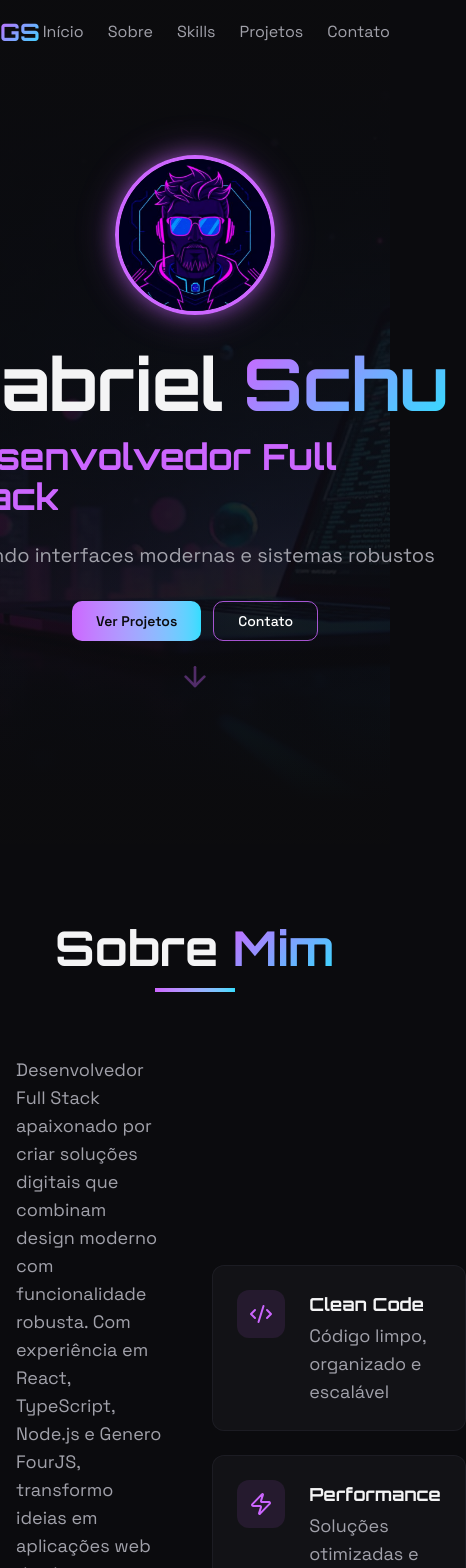
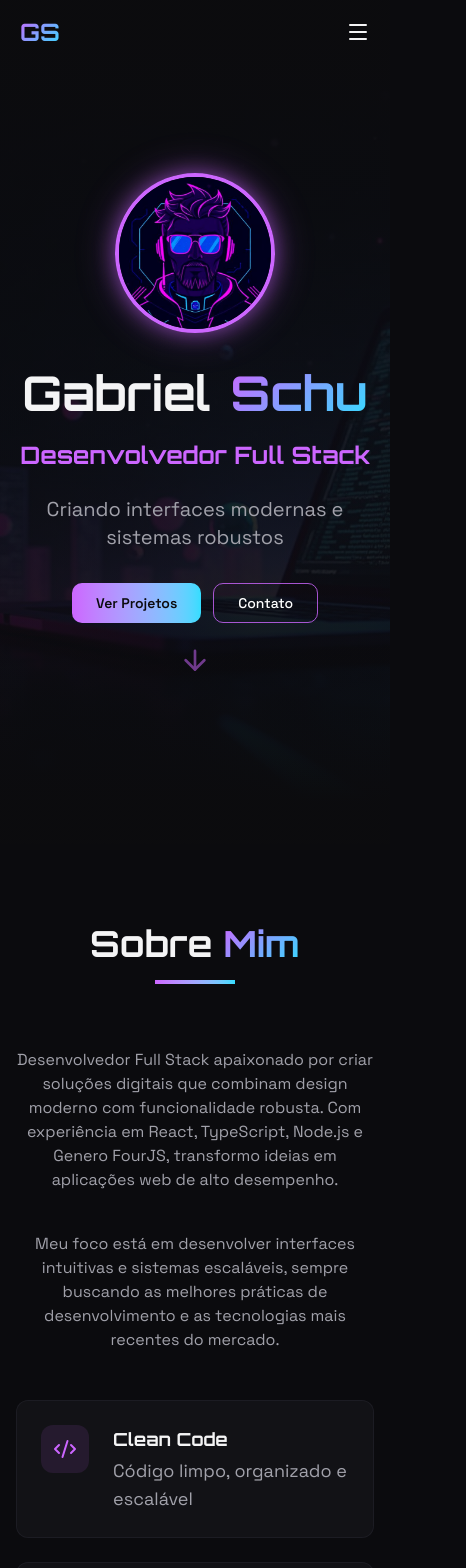
Before and after one commit to SchuGabriel/portifolio, a Next.js app: page / in a window 390 px wide. Shown: the top 1568 px of the page, 466 px wide, since content can reach past the window. Built offline with nearby package versions, Linux system fonts and the light colour scheme.

Commit message:
📱 update layout and styles for About, Contact, Hero, SectionTitle, Skill, and Footer components for improved responsiveness and visual consistency

```diff
--- a/app/components/about.tsx
+++ b/app/components/about.tsx
@@ -43,13 +43,13 @@ export function About() {
       <div className="container mx-auto px-4 md:px-6">
         <SectionTitle firstTitle="Sobre" secondTitle="Mim" />
 
-        <div className="flex justify-between items-center gap-12">
+        <div className="flex flex-col lg:flex-row justify-between items-center gap-12">
           <motion.div
             initial={{ opacity: 0, x: -30 }}
             whileInView={{ opacity: 1, x: 0 }}
             transition={{ duration: 0.6 }}
             viewport={{ once: true, amount: 0.3 }}
-            className="flex flex-col gap-10 w-1/2 text-muted-foreground text-lg"
+            className="flex flex-col gap-10 lg:w-1/2 text-muted-foreground text-base lg:text-lg text-center lg:text-left"
           >
             <p>
               Desenvolvedor Full Stack apaixonado por criar soluções digitais
--- a/app/components/contact.tsx
+++ b/app/components/contact.tsx
@@ -50,7 +50,7 @@ export function Contact() {
           initial="hidden"
           whileInView="visible"
           viewport={{ once: true, amount: 0.3 }}
-          className="grid grid-cols-2 md:grid-cols-3 gap-8 w-full md:w-4/6 mt-10"
+          className="grid grid-cols-1 md:grid-cols-3 gap-8 w-full md:w-4/6 mt-10"
         >
           {contactWays.map((contactway, index) => (
             <motion.a
@@ -67,7 +67,7 @@ export function Contact() {
                     className={`${contactway.color ?? ""} w-8 h-8`}
                   />
                 </CardHeader>
-                <CardContent className="space-y-1.5">
+                <CardContent className="space-y-1.5 wrap-break-word">
                   <h3 className="text-lg">{contactway.title}</h3>
                   <p className="text-muted-foreground">
                     {contactway.description}
--- a/app/components/footer.tsx
+++ b/app/components/footer.tsx
@@ -6,7 +6,7 @@ export function Footer() {
   const year = new Date().getFullYear();
 
   return (
-    <footer className="py-8 bg-card border-t border-border">
+    <footer className="py-8 px-5 bg-card border-t border-border">
       <div className="container mx-auto">
         <div className="flex justify-between">
           <div className="flex flex-col space-y-2">
--- a/app/components/header.tsx
+++ b/app/components/header.tsx
@@ -1,10 +1,13 @@
 "use client";
 
-import { motion } from "motion/react";
+import { Menu, X } from "lucide-react";
+import { AnimatePresence, motion } from "motion/react";
 import { useEffect, useState } from "react";
 
 export function Header() {
   const [isScrolled, setIsScrolled] = useState(false);
+  const [isMobileMenuOpen, setIsMobileMenuOpen] = useState(false);
+
   const hoverGradient =
     "relative text-muted-foreground hover:text-primary after:absolute after:left-0 after:-bottom-1 after:h-0.5 after:w-0 after:bg-linear-to-r after:from-primary after:to-secondary after:transition-all after:duration-300 hover:after:w-full";
 
@@ -24,6 +27,25 @@ export function Header() {
     return () => window.removeEventListener("scroll", handleScroll);
   }, []);
 
+  const handleNavClick = (event: React.MouseEvent, href: string) => {
+    const isMobile = window.innerWidth < 768;
+
+    if (isMobile) {
+      event.preventDefault();
+
+      const element = document.querySelector(href);
+      if (!element) return;
+
+      window.history.pushState(null, "", href);
+
+      const y = element.getBoundingClientRect().top + window.scrollY - 30;
+
+      window.scrollTo({ top: y - 10, behavior: "smooth" });
+
+      setIsMobileMenuOpen(false);
+    }
+  };
+
   return (
     <header className="fixed top-0 left-0 right-0 z-50">
       <motion.div
@@ -32,18 +54,49 @@ export function Header() {
         transition={{ duration: 0.5 }}
         className={isScrolled ? "bg-card glass shadow-lg" : "bg-transparent"}
       >
-        <div className="container mx-auto flex justify-between items-center py-4">
+        <div className="container mx-auto flex justify-between items-center py-4 px-5">
           <div>
             <h3 className="gradient-text text-2xl select-none">GS</h3>
           </div>
-          <div className="flex gap-6 text-muted-foreground ">
+
+          <div className="hidden md:flex gap-6 text-muted-foreground ">
             {navItems.map((item) => (
               <a key={item.label} href={item.href} className={hoverGradient}>
                 {item.label}
               </a>
             ))}
           </div>
+
+          <button
+            onClick={() => setIsMobileMenuOpen(!isMobileMenuOpen)}
+            className="md:hidden text-foreground hover:text-primary transition-colors"
+          >
+            {isMobileMenuOpen ? <X size={24} /> : <Menu size={24} />}
+          </button>
         </div>
+
+        <AnimatePresence>
+          {isMobileMenuOpen && (
+            <motion.nav
+              initial={{ x: "-100%", opacity: 0 }}
+              animate={{ x: "0%", opacity: 1 }}
+              exit={{ x: "-100%", opacity: 0 }}
+              transition={{ duration: 0.3 }}
+              className="md:hidden flex flex-col gap-4 px-6 py-4 bg-card shadow-lg"
+            >
+              {navItems.map((item) => (
+                <a
+                  key={item.href}
+                  href={item.href}
+                  onClick={(e) => handleNavClick(e, item.href)}
+                  className="text-muted-foreground hover:text-primary transition-colors py-2"
+                >
+                  {item.label}
+                </a>
+              ))}
+            </motion.nav>
+          )}
+        </AnimatePresence>
       </motion.div>
     </header>
   );
--- a/app/components/hero.tsx
+++ b/app/components/hero.tsx
@@ -42,25 +42,25 @@ export function Hero() {
           whileInView="visible"
           viewport={{ once: true }}
           initial="hidden"
-          className="flex flex-col items-center justify-center gap-4"
+          className="flex flex-col items-center justify-center gap-4 px-4"
         >
           <motion.h1
             variants={itemVariants}
-            className="flex gap-5 text-7xl mb-0.5"
+            className="flex flex-wrap justify-center leading-14 gap-5 text-5xl lg:text-7xl mb-0.5"
           >
             Gabriel <span className="gradient-text">Schu</span>
           </motion.h1>
 
           <motion.h3
             variants={itemVariants}
-            className="text-primary text-4xl mb-2"
+            className="text-primary text-2xl lg:text-4xl mb-2 text-center"
           >
             Desenvolvedor Full Stack
           </motion.h3>
 
           <motion.span
             variants={itemVariants}
-            className="text-xl text-muted-foreground mb-4"
+            className="flex text-center text-xl text-muted-foreground mb-4 mx-2"
           >
             Criando interfaces modernas e sistemas robustos
           </motion.span>
--- a/app/components/section-title.tsx
+++ b/app/components/section-title.tsx
@@ -17,7 +17,7 @@ export function SectionTitle({
       viewport={{ once: true, amount: 0.3 }}
       className="mb-16"
     >
-      <div className="flex items-center justify-center text-5xl mb-4">
+      <div className="flex items-center justify-center text-4xl lg:text-5xl mb-4 text-center">
         <h2>
           {firstTitle} <span className="gradient-text">{secondTitle}</span>
         </h2>
--- a/app/components/skill.tsx
+++ b/app/components/skill.tsx
@@ -4,6 +4,19 @@ import { motion } from "framer-motion";
 import { SectionTitle } from "./section-title";
 
 export function Skill() {
+  const isDesktop = typeof window !== "undefined" && window.innerWidth >= 1024;
+  const variants = (isDesktop: boolean, index: number) => ({
+    hidden: {
+      opacity: 0,
+      x: isDesktop ? (index % 2 === 0 ? -40 : 40) : 0,
+    },
+    visible: {
+      opacity: 1,
+      x: 0,
+      transition: { duration: 0.5 },
+    },
+  });
+
   const skills = [
     {
       name: "React.js",
@@ -62,22 +75,10 @@ export function Skill() {
           {skills.map((skill, index) => (
             <motion.div
               key={index}
+              variants={variants(isDesktop, index)}
               initial="hidden"
               whileInView="visible"
               viewport={{ once: true, amount: 0.3 }}
-              variants={{
-                hidden: {
-                  opacity: 0,
-                  x: index % 2 === 0 ? -40 : 40,
-                },
-                visible: {
-                  opacity: 1,
-                  x: 0,
-                  transition: {
-                    duration: 0.5,
-                  },
-                },
-              }}
               className="p-6 bg-card glass rounded-lg"
             >
               <div className="flex justify-between text-lg">
```
